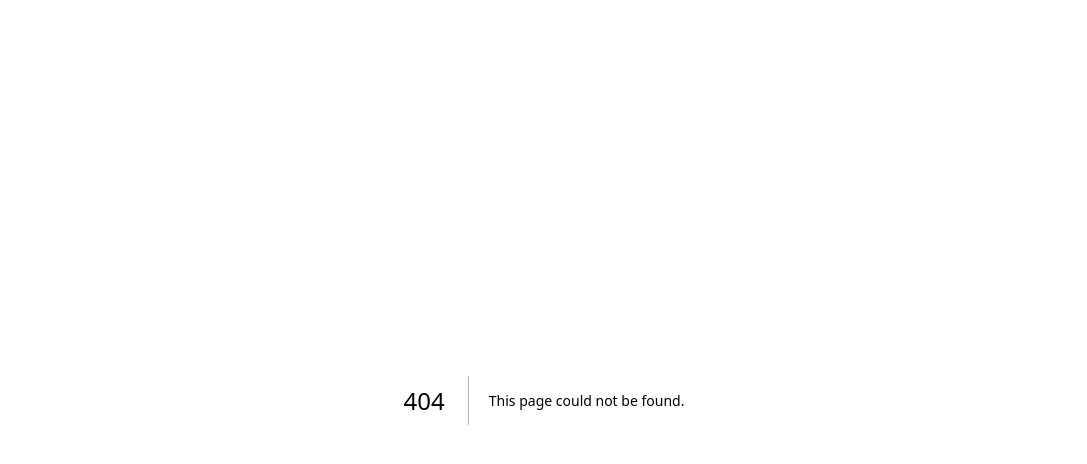
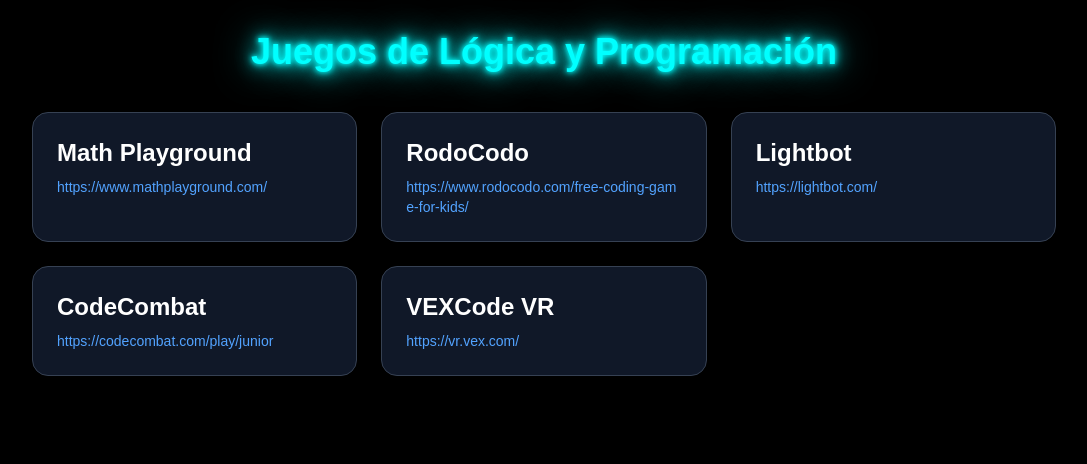
Before and after one commit to Albert0GR/my-test-app, a Next.js app: page /games in a window 1280 px wide. Before the commit this address had no page. Shown: the top 464 px of the page, without its empty margins (96-1183 px from the left). Built offline with nearby package versions, Linux system fonts and the light colour scheme.

Commit message:
update games

```diff
--- /dev/null
+++ b/src/app/games/page.jsx
@@ -0,0 +1,63 @@
+"use client";
+import React from "react";
+
+const games = [
+  { name: "Math Playground", url: "https://www.mathplayground.com/" },
+  { name: "RodoCodo", url: "https://www.rodocodo.com/free-coding-game-for-kids/" },
+  { name: "Lightbot", url: "https://lightbot.com/" },
+  { name: "CodeCombat", url: "https://codecombat.com/play/junior" },
+  { name: "VEXCode VR", url: "https://vr.vex.com/" },
+];
+
+export default function GamesListPage() {
+  return (
+    <div className="min-h-screen bg-black text-white p-8 flex flex-col items-center">
+      <h1 className="text-4xl font-extrabold mb-4 neon-text">Juegos de Lógica y Programación</h1>
+     <br />
+
+      <div className="grid grid-cols-1 sm:grid-cols-2 lg:grid-cols-3 gap-6 w-full max-w-5xl">
+        {games.map((game) => (
+          <a
+            key={game.url}
+            href={game.url}
+            target="_blank"
+            rel="noopener noreferrer"
+            className="relative block p-6 bg-gray-900 border border-gray-700 rounded-2xl shadow-lg transform hover:scale-105 transition-transform duration-300"
+          >
+            <div className="absolute inset-0 neon-border rounded-2xl pointer-events-none"></div>
+            <h2 className="text-2xl font-bold mb-2">{game.name}</h2>
+            <p className="text-sm text-blue-400 break-all">{game.url}</p>
+          </a>
+        ))}
+      </div>
+
+      <style jsx>{`
+        .neon-text {
+          color: #0ff;
+          text-shadow:
+            0 0 5px #0ff,
+            0 0 10px #0ff,
+            0 0 20px #0ff,
+            0 0 40px #0ff;
+        }
+        .neon-border::before {
+          content: "";
+          position: absolute;
+          top: -2px; left: -2px; right: -2px; bottom: -2px;
+          background: linear-gradient(45deg,
+            #f0f, #0ff, #ff0, #f0f);
+          background-size: 600% 600%;
+          filter: blur(4px);
+          animation: glow 3s ease infinite;
+          z-index: -1;
+          border-radius: inherit;
+        }
+        @keyframes glow {
+          0% { background-position: 0% 50%; }
+          50% { background-position: 100% 50%; }
+          100% { background-position: 0% 50%; }
+        }
+      `}</style>
+    </div>
+  );
+}
```
